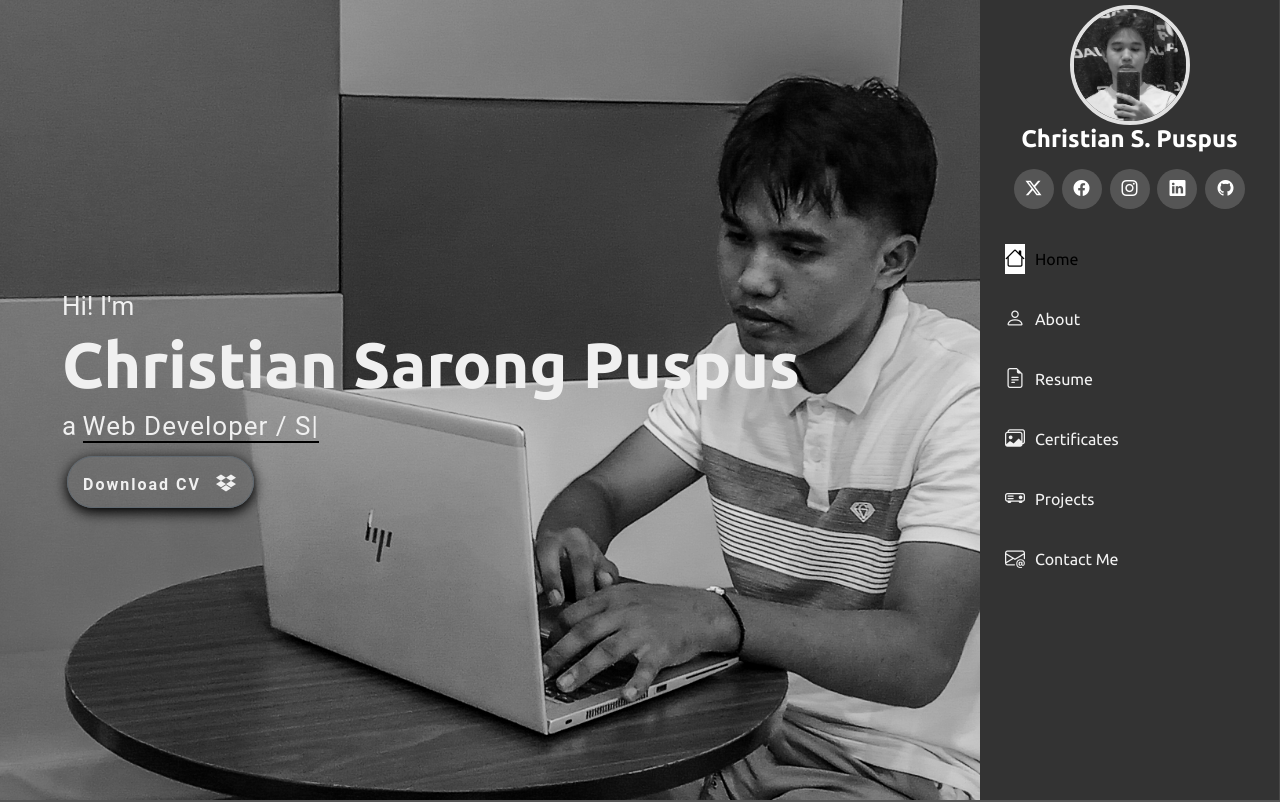
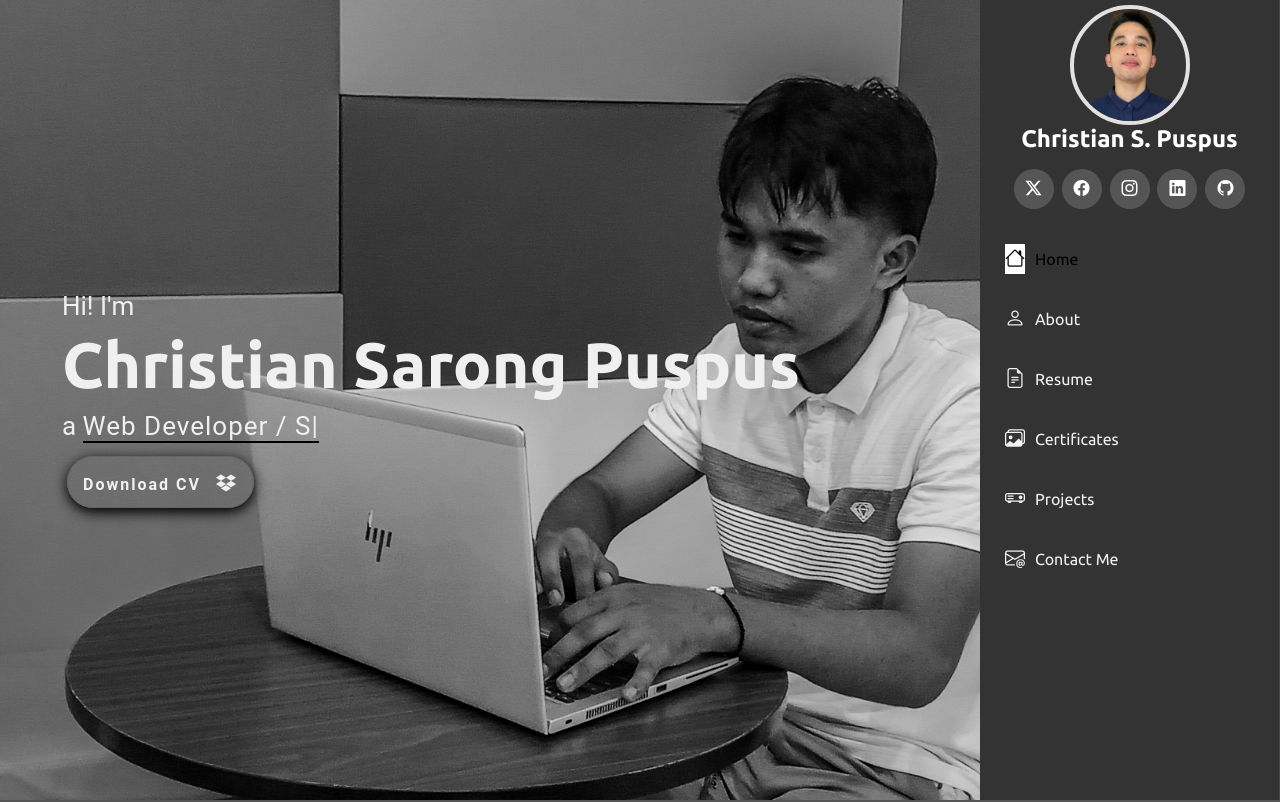
Before and after one commit to christianpuspus/christianpuspus.github.io, a plain HTML site: page index.html in a window 1280 px wide. Shown: the top 802 px of the page. Drawn offline with Linux system fonts and the light colour scheme.

Commit message:
Changing profile

```diff
--- a/index.html
+++ b/index.html
@@ -52,7 +52,7 @@
 
       <div class="profile-img">
         <img
-          src="assets/img/profile/profile4.jpg"
+          src="assets/img/profile/profile1.png"
           alt=""
           class="img-fluid rounded-circle"
         />
```
Also changed, not shown: assets/img/profile/profile1.jpg (deleted), assets/img/profile/profile1.png (added).
